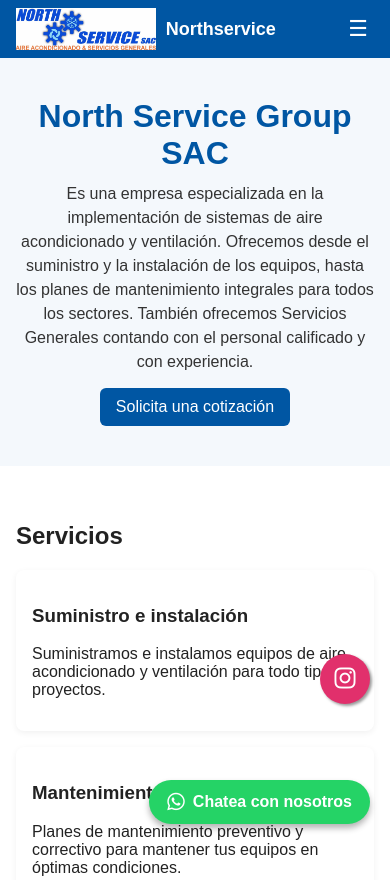
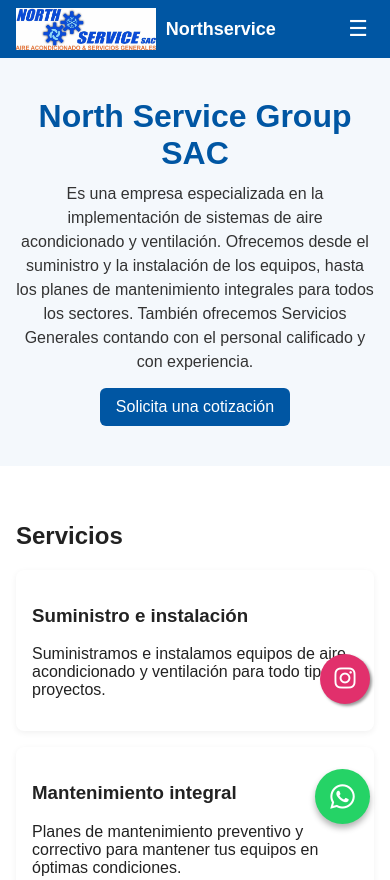
Before and after one commit to norservice/northservice, a plain HTML site: page index.html in a window 390 px wide. Shown: the top 880 px of the page. Drawn offline with Linux system fonts and the light colour scheme.

Commit message:
Add files via upload

```diff
--- a/style.css
+++ b/style.css
@@ -176,6 +176,31 @@
   font-weight: bold;
 }
 
+/* Texto junto al ícono */
+.whatsapp-text {
+  font-weight: bold;
+}
+
+/* En móviles el texto se oculta */
+@media (max-width: 768px) {
+  .whatsapp-text {
+    display: none;
+  }
+
+  .whatsapp-float {
+    border-radius: 50%;     /* vuelve a ser redondo */
+    width: 55px;
+    height: 55px;
+    justify-content: center;
+    padding: 0;
+  }
+
+  .whatsapp-float i {
+    font-size: 28px;
+  }
+}
+
+
 
 /* Botón flotante Instagram */
 .instagram-float {
```
